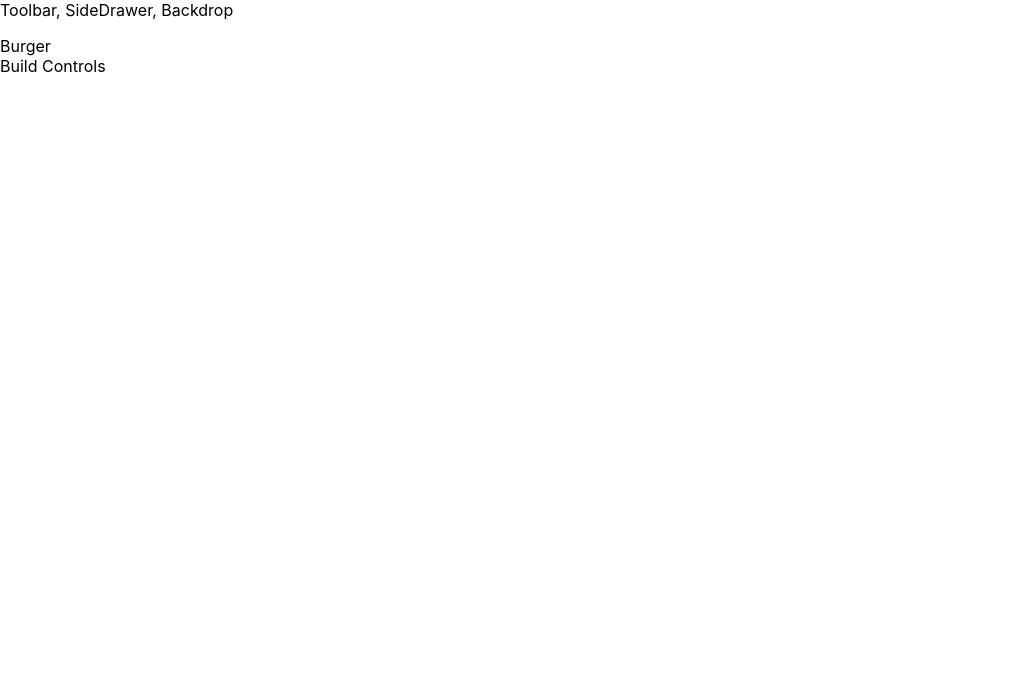
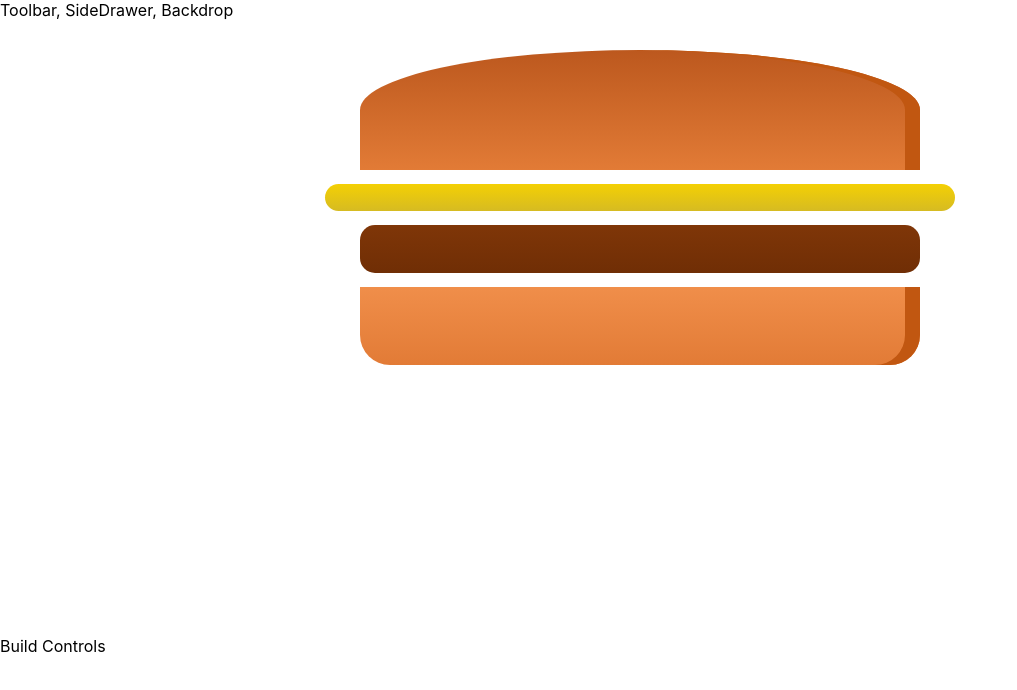
Before and after one commit to Bergario/React-App-Burger-Builder, a React (Create React App) app: page / in a window 1280 px wide. Shown: the top 690 px of the page, without its empty margins (0-1017 px from the left). Built offline with nearby package versions, Linux system fonts and the light colour scheme.

Commit message:
Adding Prop Type Validation and Starting the Burger Component

```diff
--- a/package.json
+++ b/package.json
@@ -6,6 +6,7 @@
     "@testing-library/jest-dom": "^5.11.5",
     "@testing-library/react": "^11.1.0",
     "@testing-library/user-event": "^12.1.10",
+    "prop-types": "^15.7.2",
     "react": "^17.0.1",
     "react-dom": "^17.0.1",
     "react-scripts": "4.0.0",
--- a/src/components/Burger/Burger.js
+++ b/src/components/Burger/Burger.js
@@ -0,0 +1,16 @@
+import React from "react";
+import classes from "./Burger.module.css";
+import BurgerIngridient from "./BurgerIngridient/BurgerIngridient";
+
+const Burger = () => {
+  return (
+    <div className={classes.Burger}>
+      <BurgerIngridient type="bread-top" />
+      <BurgerIngridient type="cheese" />
+      <BurgerIngridient type="meat" />
+      <BurgerIngridient type="bread-bottom" />
+    </div>
+  );
+};
+
+export default Burger;
--- /dev/null
+++ b/src/components/Burger/Burger.module.css
@@ -0,0 +1,31 @@
+.Burger{
+    width: 100%;
+    margin: auto;
+    height: 250px;
+    overflow: scroll;
+    text-align: center;
+    font-weight: bold;
+    font-size: 1.2rem;
+}
+
+@media (min-width:500px) and (min-height: 400px){
+    .Burger{
+        width: 350px;
+        height: 300px;
+
+    }
+}
+@media (min-width:500px) and (min-height: 401px){
+    .Burger{
+        width: 450px;
+        height: 400px;
+
+    }
+}
+@media (min-width:1000px) and (min-height: 750px){
+    .Burger{
+        width: 700px;
+        height: 600px;
+
+    }
+}
--- a/src/components/Burger/BurgerIngridient/BurgerIngridient.js
+++ b/src/components/Burger/BurgerIngridient/BurgerIngridient.js
@@ -1,10 +1,12 @@
-import React from "react";
-import classes from "./BurgerIngridient.css";
+import React, { Component } from "react";
+import classes from "./BurgerIngridient.module.css";
+import PropTypes from "prop-types";
 
-const BurgerIngridient = (props) => {
+class BurgerIngridient extends Component {
+  render() {
     let ingredient = null;
 
-  switch (props.type) {
+    switch (this.props.type) {
       case "bread-bottom":
         ingredient = <div className={classes.BreadBottom}></div>;
         break;
@@ -32,6 +34,11 @@
         ingredient = null;
     }
     return ingredient;
+  }
+}
+
+BurgerIngridient.propTypes = {
+  Type: PropTypes.string.isRequired,
 };
 
 export default BurgerIngridient;
--- a/src/containers/BurgerBuilder/BurgerBuilder.js
+++ b/src/containers/BurgerBuilder/BurgerBuilder.js
@@ -1,11 +1,12 @@
 import React, { Component } from "react";
 import Auxiliary from "../../hoc/Auxiliary";
+import Burger from "../../components/Burger/Burger";
 
 class BurgerBuilder extends Component {
   render() {
     return (
       <Auxiliary>
-        <div>Burger</div>
+        <Burger />
         <div>Build Controls</div>
       </Auxiliary>
     );
```
Also changed, not shown: src/components/Burger/BurgerIngridient/BurgerIngridient.module.css (renamed from src/components/Burger/BurgerIngridient/BurgerIngridient.css). Lines whose indentation alone changed are shown as unchanged.
